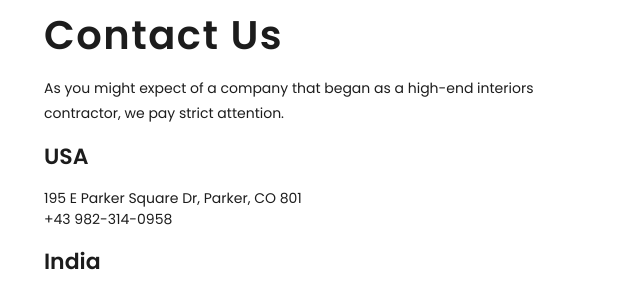
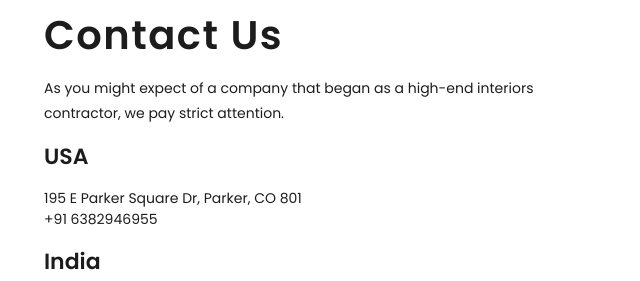
Before and after one commit to Sudharsan-6955/E-commerce, a plain HTML site: page index.html in a window 1280 px wide. Shown: the part 4335-4616 px from the top of the page, 20-660 px from the left. Drawn offline with Linux system fonts and the light colour scheme.

```diff
--- a/index.html
+++ b/index.html
@@ -485,9 +485,9 @@
                             strict
                             attention.</span>
                         <h3>USA</h3>
-                        <p>195 E Parker Square Dr, Parker, CO 801<br>+43 982-314-0958</p>
+                        <p>195 E Parker Square Dr, Parker, CO 801<br>+91 6382946955</p>
                         <h3>India</h3>
-                        <p>HW95+C9C, Lorem ipsum dolor sit.<br>411014</p>
+                        <p>HW95 + C9C, Lorem ipsum dolor sit.<br>411014</p>
                     </div>
                     <div class="form-details">
                         <input type="text" name="name" id="name" placeholder="Name" required>
```
